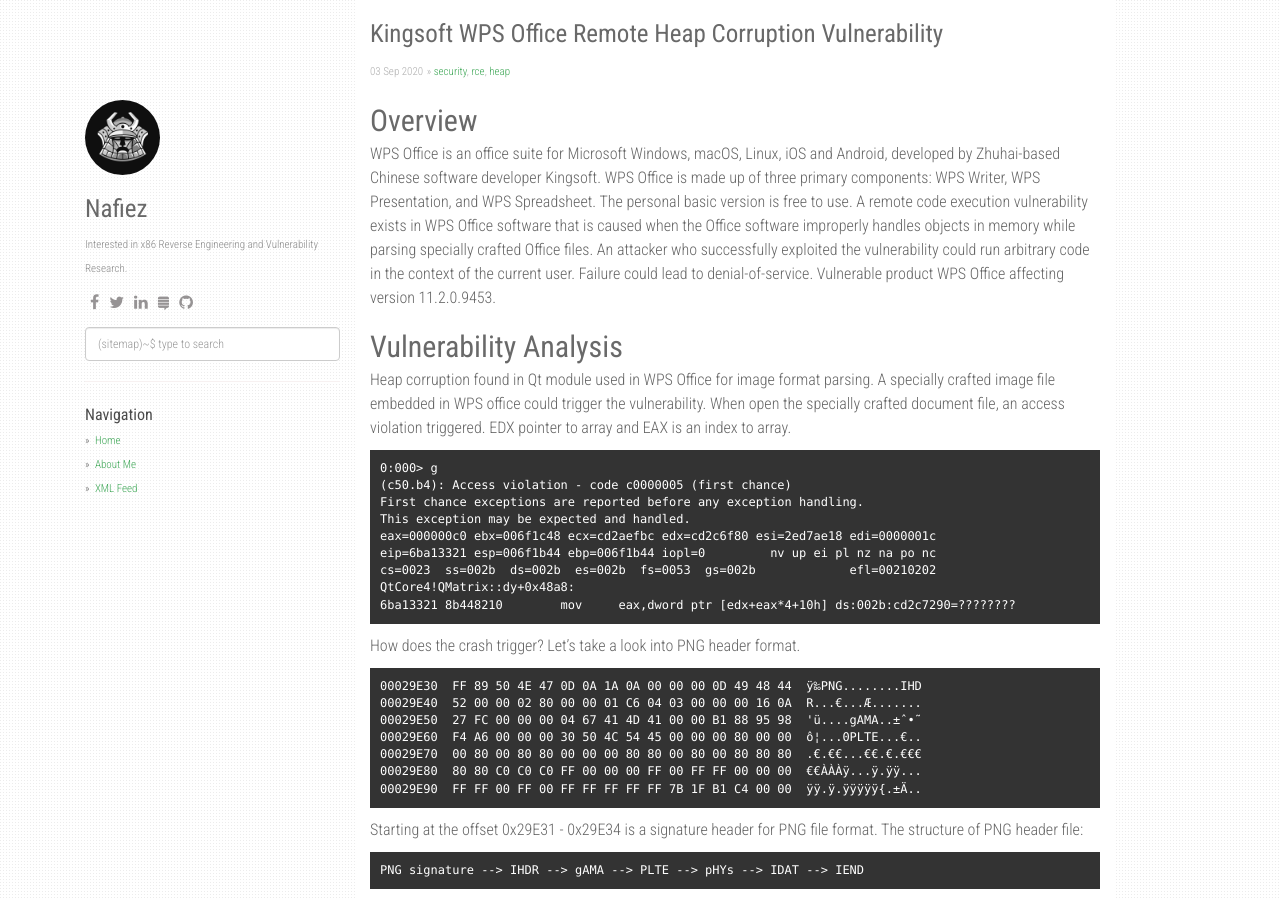
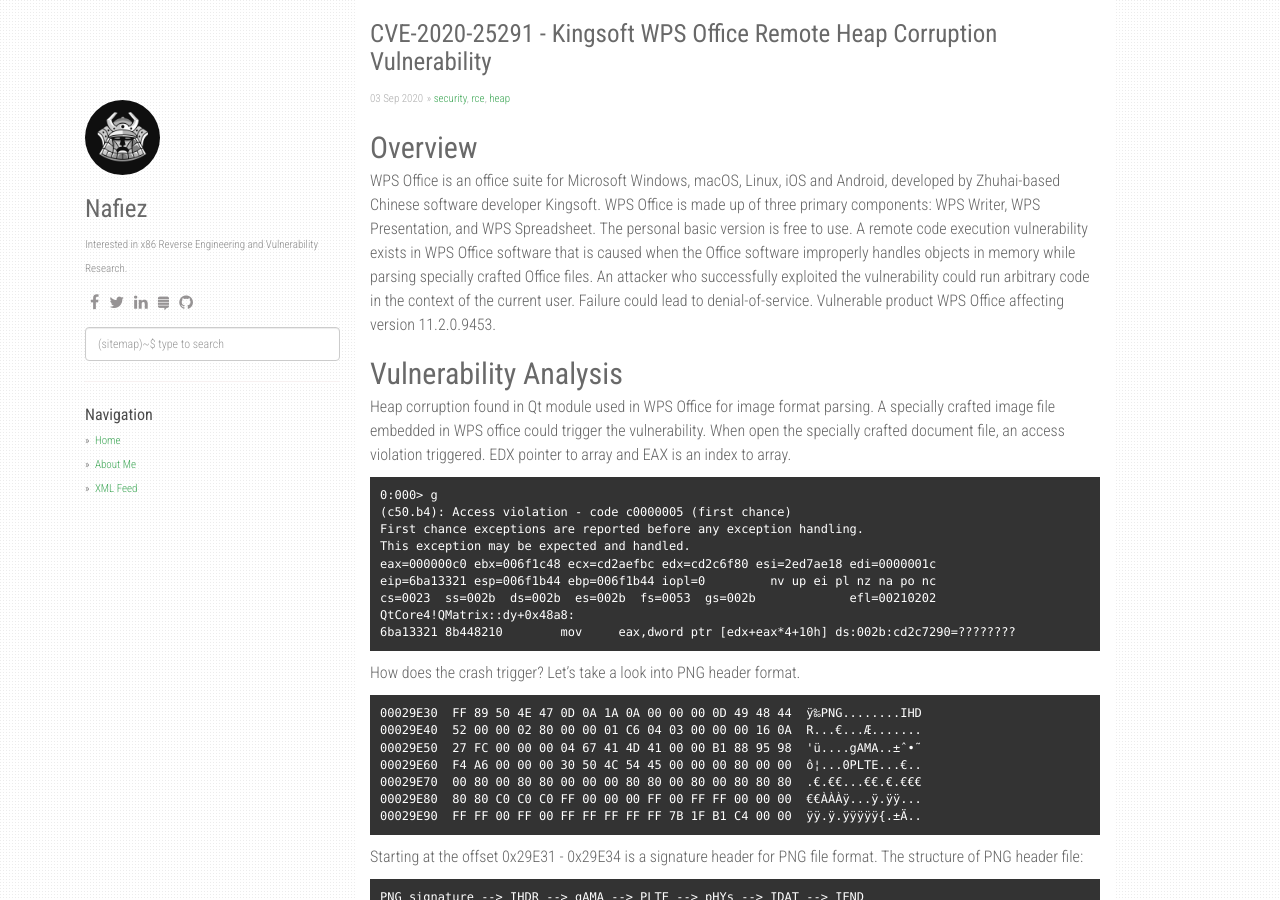
Before and after one commit to FazliMolaJan/nafiez.github.io, a Jekyll site: the page built from _posts/2020-09-03-wps-rce-heap.md, in a window 1280 px wide and 900 px high. Built offline with Jekyll 4.4.1, drawn with Linux system fonts in a browser that asks for light colours; nearby versions of some CDN libraries; comment, search, counter and statistics services are not loaded; some of the changed text lies outside the part shown.

Commit message:
Update 2020-09-03-wps-rce-heap.md

```diff
--- a/_posts/2020-09-03-wps-rce-heap.md
+++ b/_posts/2020-09-03-wps-rce-heap.md
@@ -1,6 +1,6 @@
 ---
 layout: post
-title:  "Kingsoft WPS Office Remote Heap Corruption Vulnerability"
+title:  "CVE-2020-25291 - Kingsoft WPS Office Remote Heap Corruption Vulnerability"
 date:   2020-09-03 21:45:00 +0800
 categories: [security, rce, heap]
 ---
@@ -376,3 +376,4 @@ The vulnerability was reported in August 2020. Timeline of disclosure:
 - 2020-08-28 - Asking for advisory or change log of the updates from WPS team.
 - 2020-08-31 - WPS team informed that they no longer update or maintain any security advisory.
 - 2020-09-03 - Writeup of the vulnerability. Request CVE.
+- 2020-09-14 - CVE assigned, CVE-2020-25291.
```
